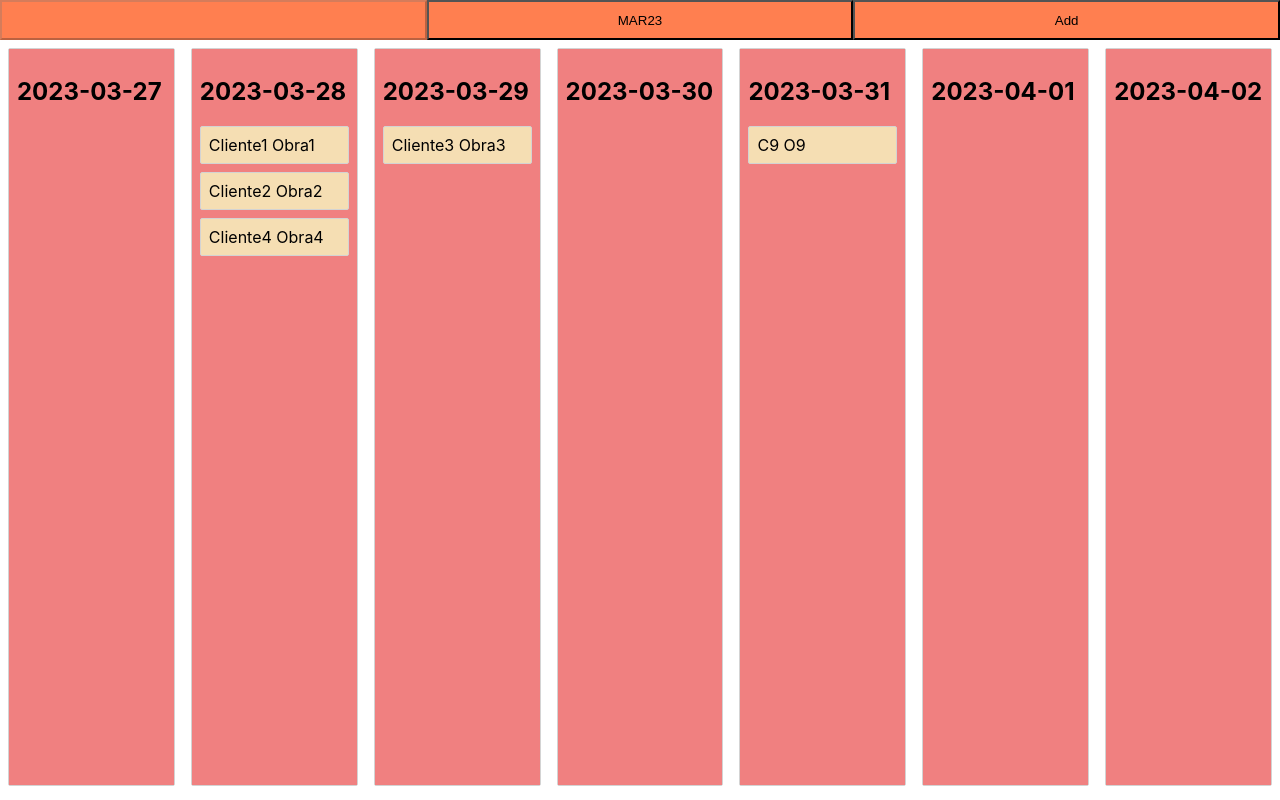
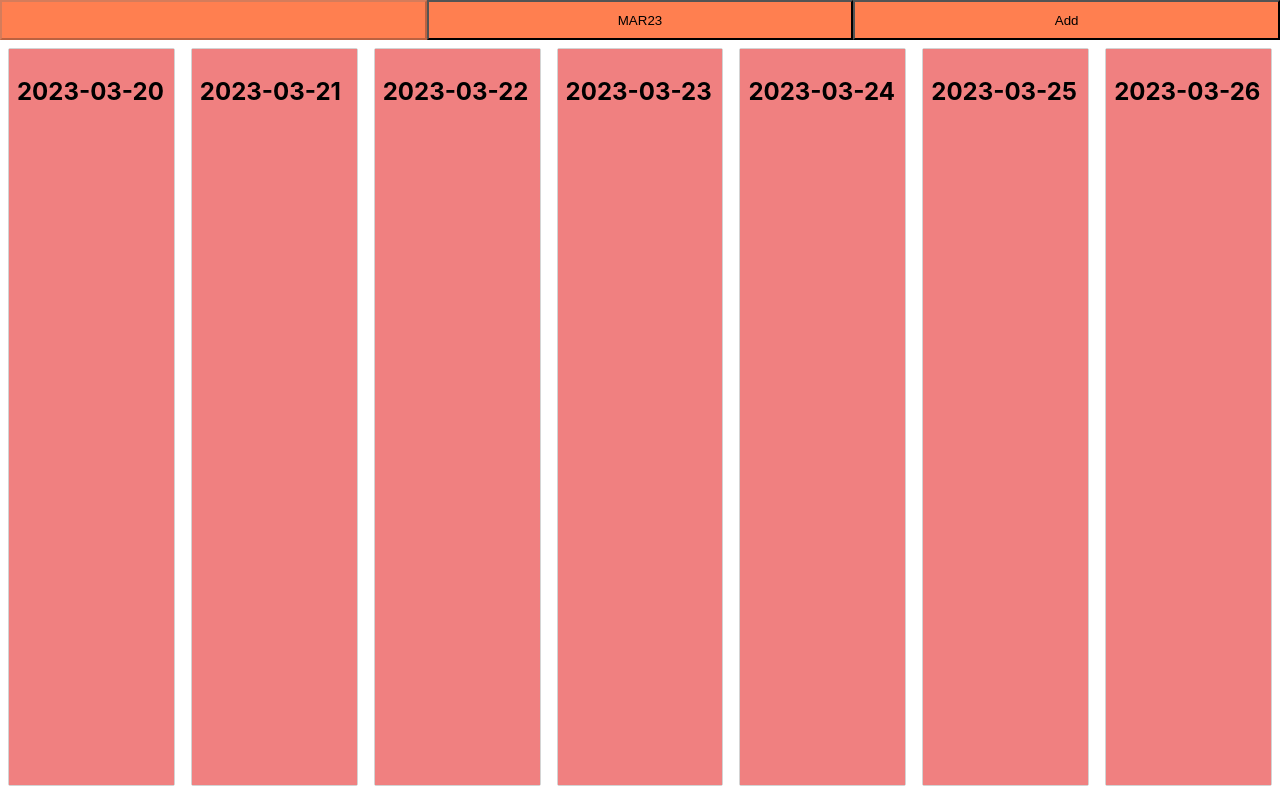
Before and after one commit to DanielBarragan96/ruta-js, a React (Create React App) app: page / in a window 1280 px wide. Built offline with nearby package versions, Linux system fonts and the light colour scheme.

Commit message:
fixed start date on Monday

```diff
--- a/src/App.js
+++ b/src/App.js
@@ -5,6 +5,12 @@ import React, { useState } from "react";
 import { DragDropContext } from "react-beautiful-dnd";
 
 const initialData = [
+  {
+    date: "2023-03-27",
+    id: "1",
+    clienteMin: "MARCO",
+    index: 0,
+  },
   {
     date: "2023-03-28",
     id: "1235",
@@ -60,8 +66,8 @@ function App() {
 
   function getMonday(d) {
     d = new Date(d);
-    var day = d.getDay(),
-      diff = d.getDate() - day + (day === 0 ? -6 : 1); // adjust when day is sunday
+    var day = d.getDay();
+    let diff = d.getDate() - day + (day === 1 ? -6 : 1); // adjust when day is monday
     return new Date(d.setDate(diff));
   }
 
```
